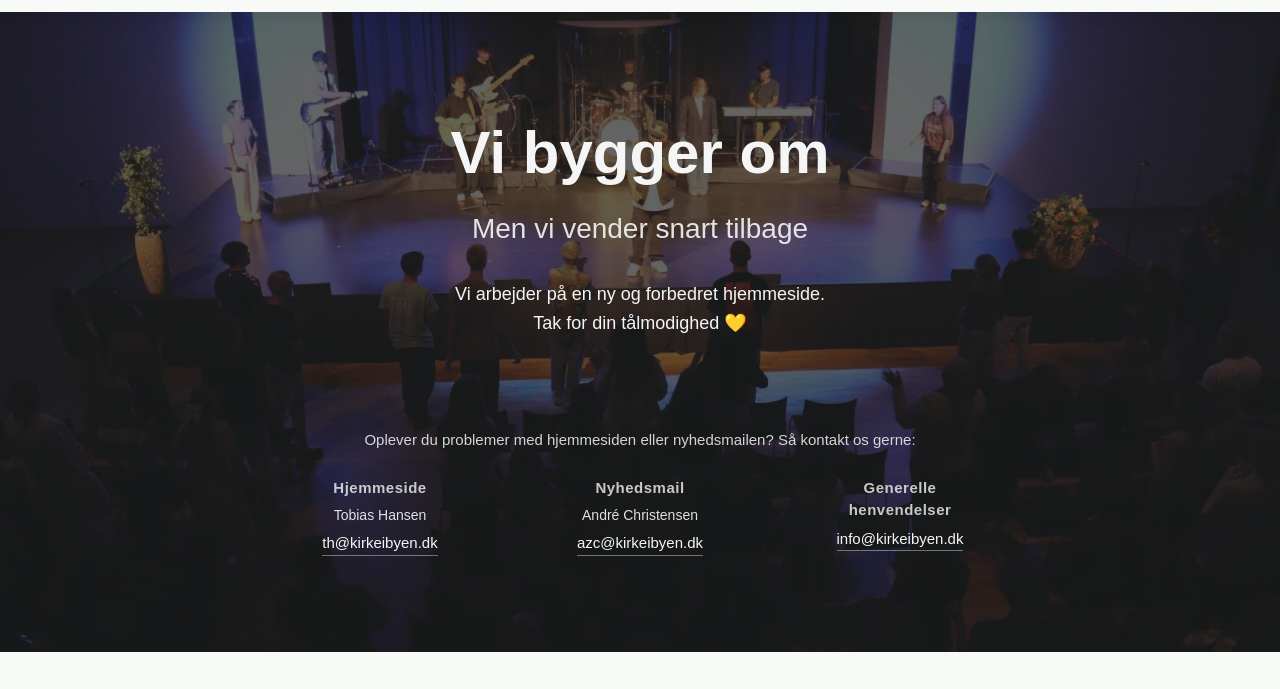
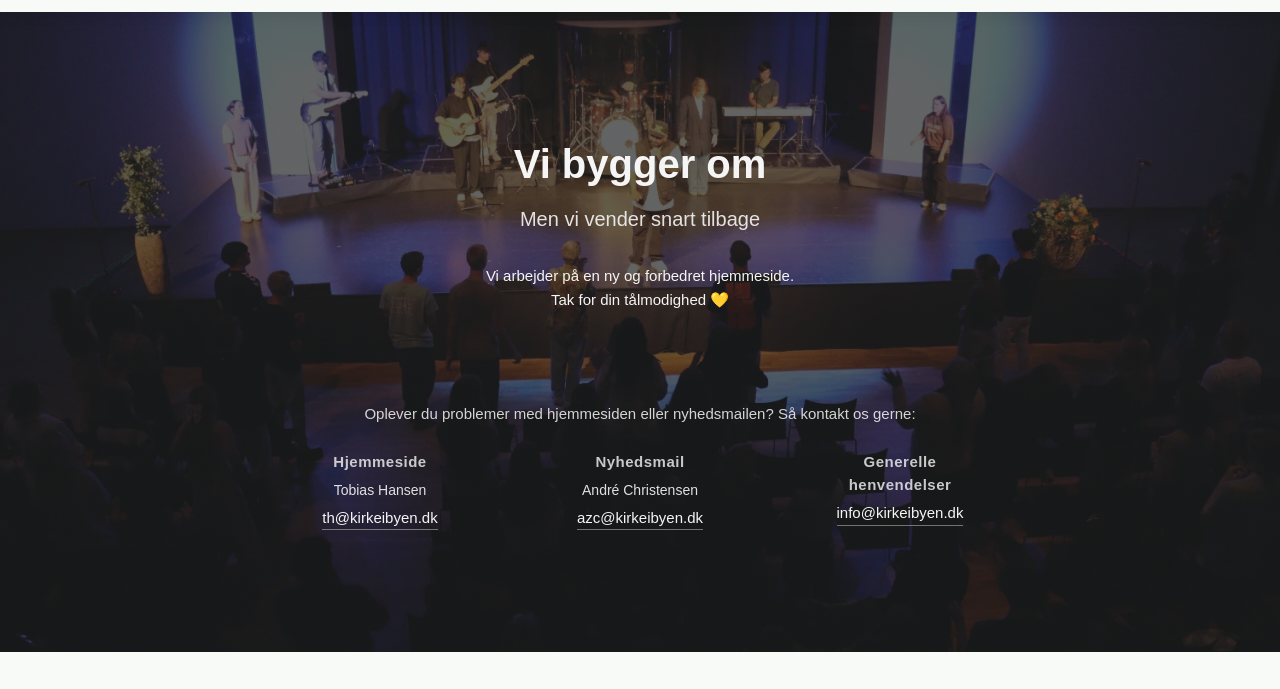
Before and after one commit to Anker-Lab/Test, a plain HTML site: page index.html in a window 1280 px wide. Shown: the part 110-799 px from the top of the page. Drawn offline with Linux system fonts and the light colour scheme.

Commit message:
Update style.css

```diff
--- a/CSS/style.css
+++ b/CSS/style.css
@@ -583,19 +583,19 @@ footer .copyright {
 }
 
 .hero-content h1 {
-  font-size: 60px;
+  font-size: 40px;
   margin-bottom: 10px;
 }
 
 .hero-content h2 {
-  font-size: 28px;
+  font-size: 20px;
   font-weight: 400;
   margin-bottom: 30px;
   opacity: 0.9;
 }
 
 .hero-content .intro {
-  font-size: 18px;
+  font-size: 15px;
   margin-bottom: 40px;
   line-height: 1.6;
 }
```
